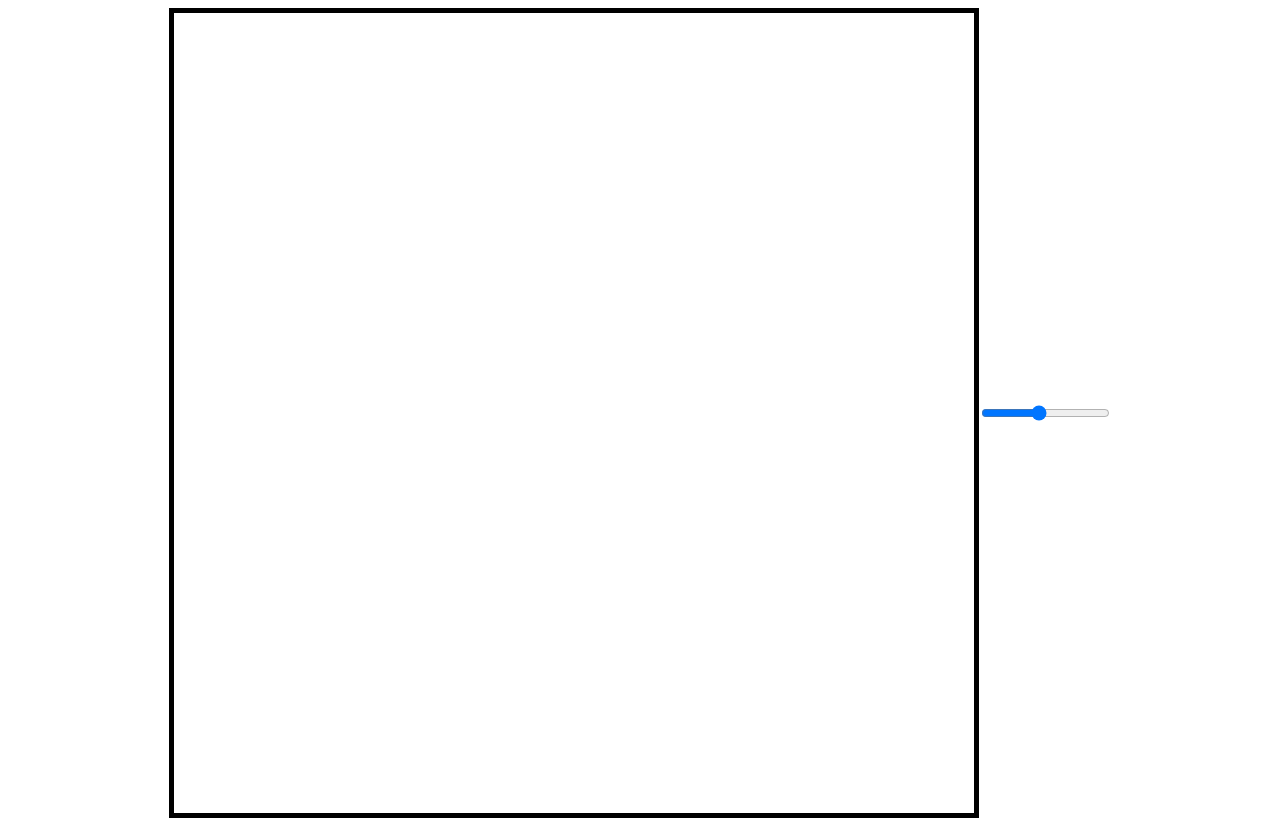
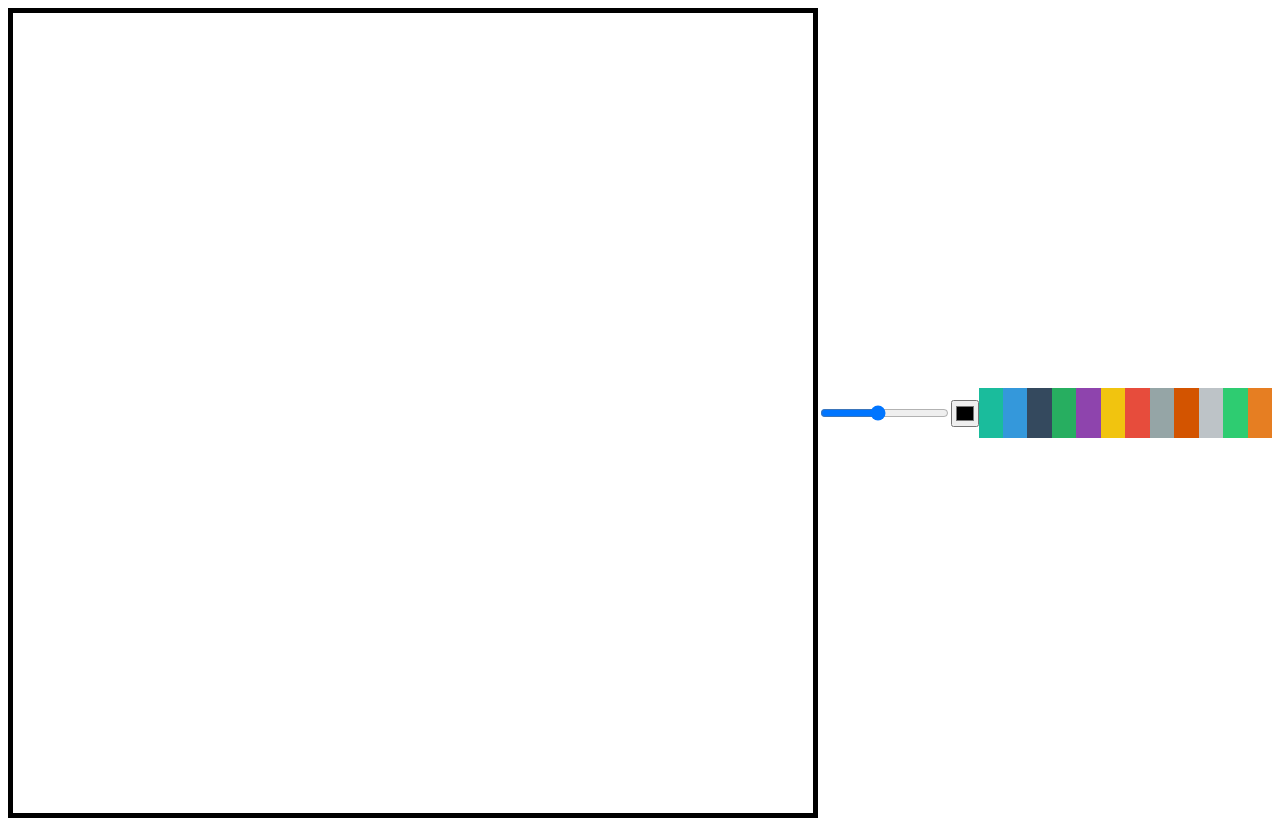
Before and after one commit to minkonging/maker, a plain HTML site: page index.html in a window 1280 px wide. Drawn offline with Linux system fonts and the light colour scheme.

Commit message:
add color box

```diff
--- a/app.js
+++ b/app.js
@@ -1,3 +1,5 @@
+const colorOptions = Array.from(document.getElementsByClassName("color-option"));
+const color = document.getElementById("color");
 const lineWidth = document.getElementById("line-width");
 const canvas = document.querySelector("canvas");
 const ctx = canvas.getContext("2d");
@@ -25,9 +27,26 @@ function onLineWidthChange(event){
     ctx.lineWidth = event.target.value;
 }
 
+function onColorChange(event){
+    ctx.strokeStyle = event.target.value;
+    ctx.fillStyle = event.target.value;
+}
+
+function onColorClick(event){
+    const colorValue = event.target.dataset.color;
+    ctx.strokeStyle = colorValue;
+    ctx.fillStyle = colorValue;
+    color.value = colorValue;
+
+}
+
 canvas.addEventListener("mousemove", onMove);
 canvas.addEventListener("mousedown", startPainting);
 canvas.addEventListener("mouseup", cancelPainting);
 canvas.addEventListener("mouseleave", cancelPainting);
 
 lineWidth.addEventListener("change", onLineWidthChange);
+
+color.addEventListener("change", onColorChange);
+
+colorOptions.forEach(color => color.addEventListener("click", onColorClick));
--- a/index.html
+++ b/index.html
@@ -8,7 +8,20 @@
 </head>
 <body>
     <canvas></canvas>
-    <input id="line-width" type="range" min="1" max="10" value="5" step="0.5" />
+    <input id="line-width" type="range" min="1" max="10" value="5" step="0.1" />
+    <input type="color" id="color" />
+    <div class ="color-option" style="background-color:#1abc9c;" data-color="#1abc9c"></div>
+    <div class ="color-option" style="background-color:#3498db;" data-color="#3498db"></div>
+    <div class ="color-option" style="background-color:#34495e;" data-color="#34495e"></div>
+    <div class ="color-option" style="background-color:#27ae60;" data-color="#27ae60"></div>
+    <div class ="color-option" style="background-color:#8e44ad;" data-color="#8e44ad"></div>
+    <div class ="color-option" style="background-color:#f1c40f;" data-color="#f1c40f"></div>
+    <div class ="color-option" style="background-color:#e74c3c;" data-color="#e74c3c"></div>
+    <div class ="color-option" style="background-color:#95a5a6;" data-color="#95a5a6"></div>
+    <div class ="color-option" style="background-color:#d35400;" data-color="#d35400"></div>
+    <div class ="color-option" style="background-color:#bdc3c7;" data-color="#bdc3c7"></div>
+    <div class ="color-option" style="background-color:#2ecc71;" data-color="#2ecc71"></div>
+    <div class ="color-option" style="background-color:#e67e22;" data-color="#e67e22"></div>
     <script src="app.js"></script>
 </body>
 </html>
--- a/styles.css
+++ b/styles.css
@@ -9,3 +9,10 @@ body {
     justify-content: center;
     align-items: center;
 }
+
+.color-option {
+    width: 50px;
+    height: 50px;
+    cursor: pointer;
+
+}
```
